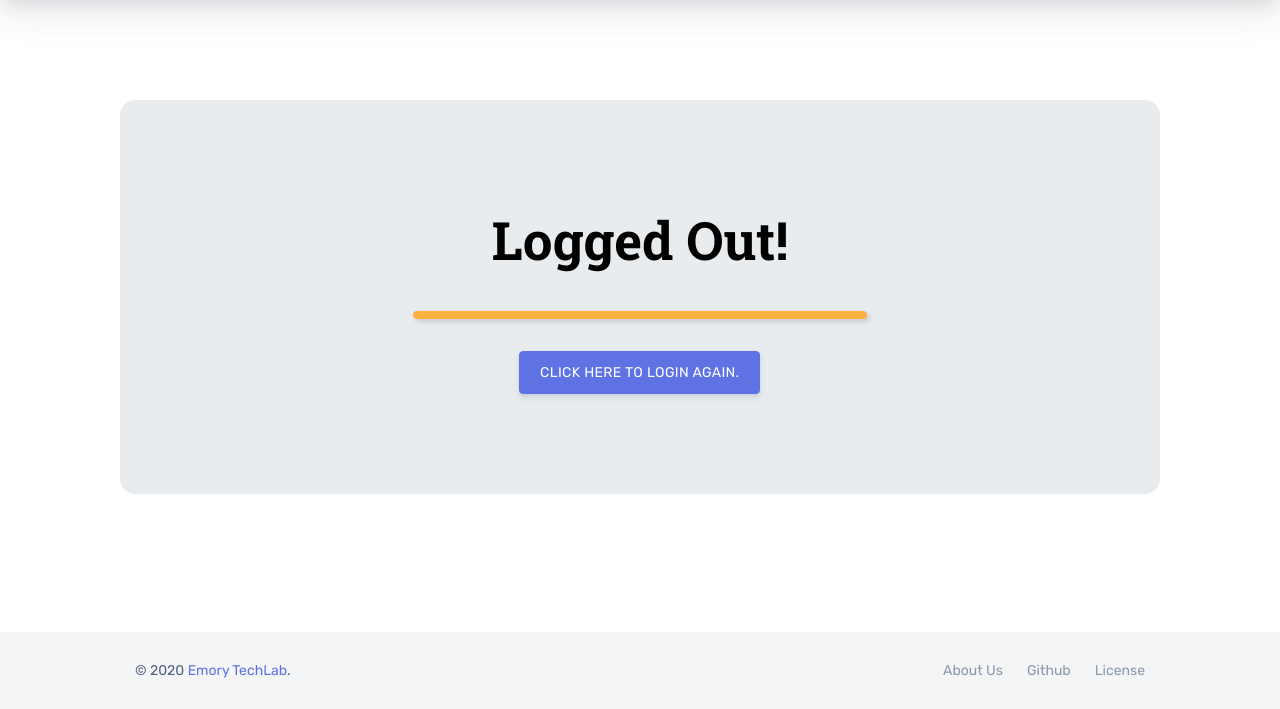
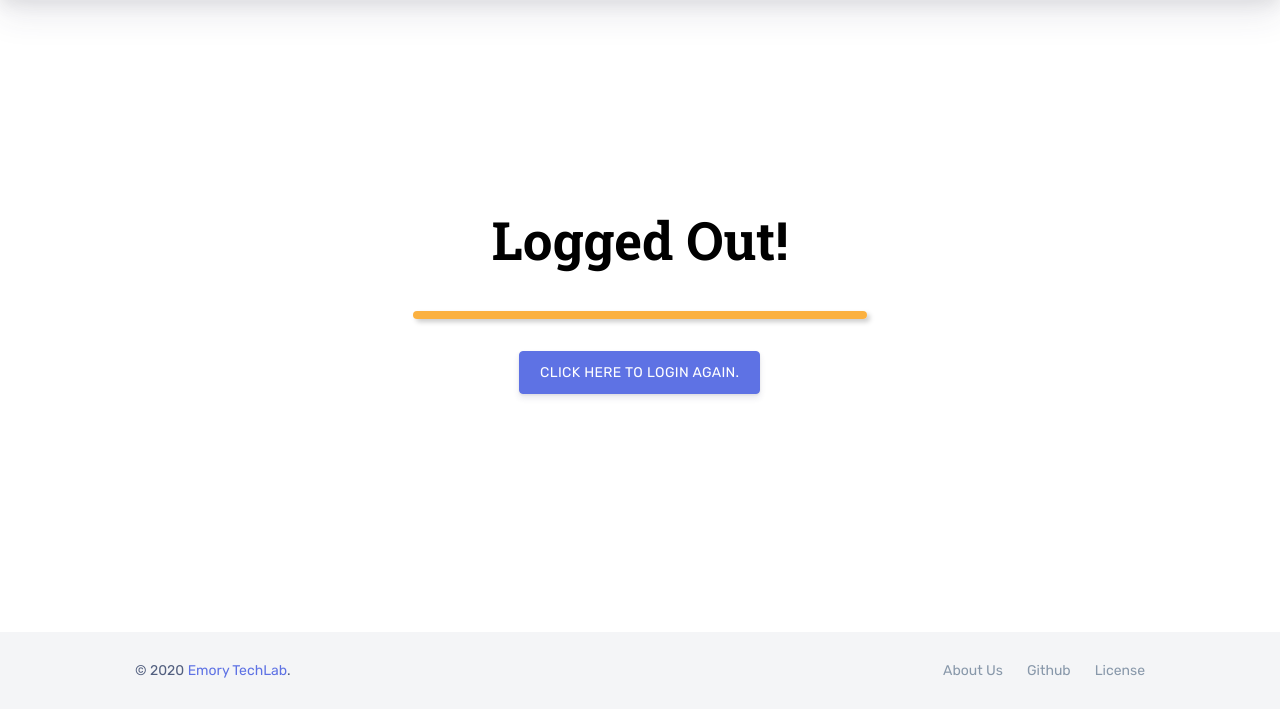
Before and after one commit to zseverino/pyNTakeApp, a Django app: page /accounts/logout/ in a window 1280 px wide. Shown: the part 91-800 px from the top of the page. Run offline with Django 3.2, Linux system fonts and the light colour scheme; parts of the project's set-up code (start-up, migrations or seed data) failed here and were passed over; some libraries are stand-ins or nearby versions.

Commit message:
Removed background from logged out page

```diff
--- a/templates/registration/logged_out.html
+++ b/templates/registration/logged_out.html
@@ -64,7 +64,7 @@
             </div>
         </nav>
          <section class="blank-space-large"></section>
-        <div class="container bg-lighter">
+        <div class="container">
             <section class="blank-space-large"></section>
             <p class="display-1 text-center">Logged Out!</p>
             <hr class="rounded long">
```
